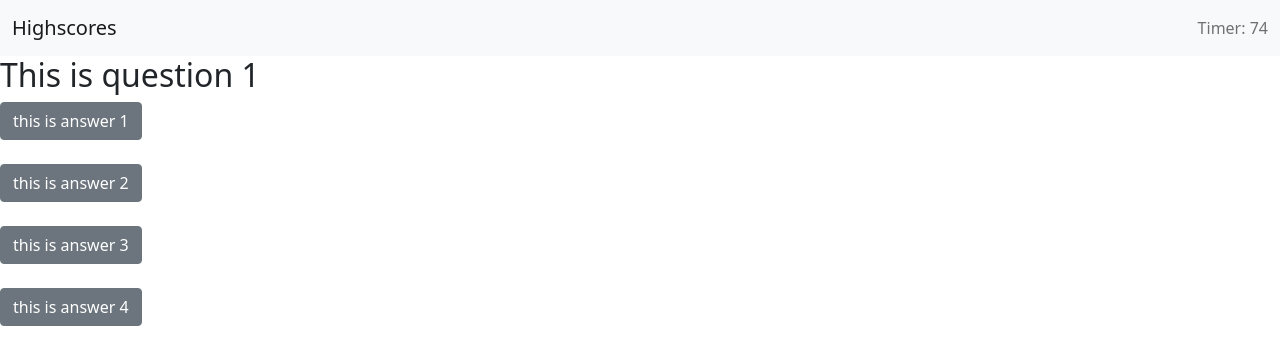
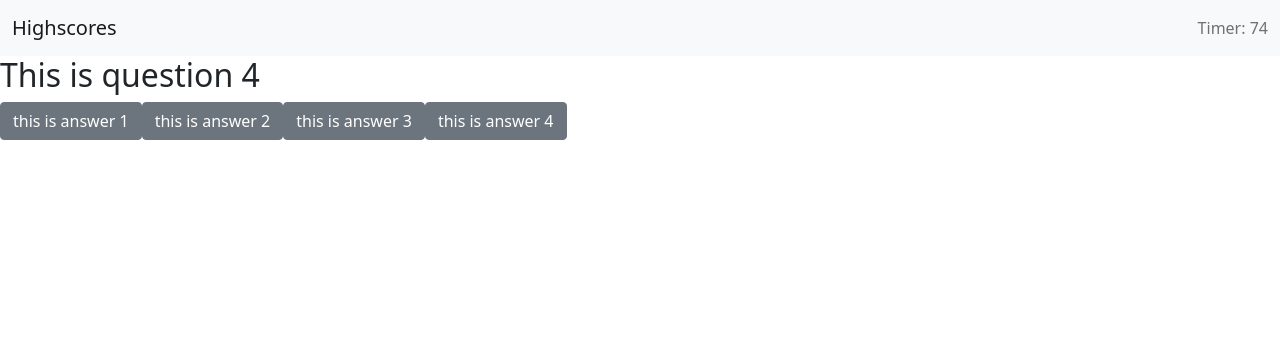
Before and after one commit to JackieHodges/WebAPICodeQuiz, a plain HTML site: page index.html in a window 1280 px wide. Both pictures are taken after a click on the button "Start Quiz". Drawn offline with nearby package versions, Linux system fonts and the light colour scheme.

Commit message:
for loop to create answer buttons

```diff
--- a/assets/js/script2.js
+++ b/assets/js/script2.js
@@ -57,18 +57,23 @@ function setCounterText() {
 
 // this sets up the page to be created
 function pageSetup(){
-    // removes h1
-    h1El.outerHTML = "";
-    // removes button
-    startBtn.outerHTML = "";
-
+    // hides welcome html and start button
+    h1El.hidden = true;
+    // h2El.hidden = true;
+    startBtn.hidden = true;
     // this adds answer buttons into the HTML
     for(var i = 0; i < questionsArray.length; i++){
-
-    answerOne.innerHTML = "<button type='button' class='btn btn-secondary btn-answerOne incorrect'></button>";
-    answerTwo.innerHTML = "<button type='button' class='btn btn-secondary btn-answerTwo incorrect'></button>";
-    answerThree.innerHTML = "<button type='button' class='btn btn-secondary btn-answerThree incorrect'></button>";
-    answerFour.innerHTML = "<button type='button' class='btn btn-secondary btn-answerFour incorrect'></button>";
+      // creates question and answer buttons
+      h2El.textContent = questionsArray[i].question;
+      newAnswerChoices = document.createElement("button");
+      newAnswerChoices.setAttribute("class","btn btn-secondary incorrect");
+      newAnswerChoices.textContent= questionsArray[i].choices[i];
+      containerEl.append(newAnswerChoices);
     }
 
   }
+
+  startBtn.addEventListener("click", function(){
+    setCounterText();
+    pageSetup();
+  })
--- a/index.html
+++ b/index.html
@@ -26,12 +26,8 @@
         <h2>Try to answer the following code-related questions within the time limit. Keep in mind that incorrect answers will penalize your score/time by 10 seconds!</h2>
         <button type="button" class="btn btn-primary start-btn">Start Quiz</button>
         <container id="answer-options">
-            <div id="answer-one"></div><br>
-            <div id="answer-two"></div><br>
-            <div id="answer-three"></div><br>
-            <div id="answer-four"></div>
         </container>
     </main>
-    <script src="./assets/js/script.js"></script>
+    <script src="./assets/js/script2.js"></script>
 </body>
 </html>
```
